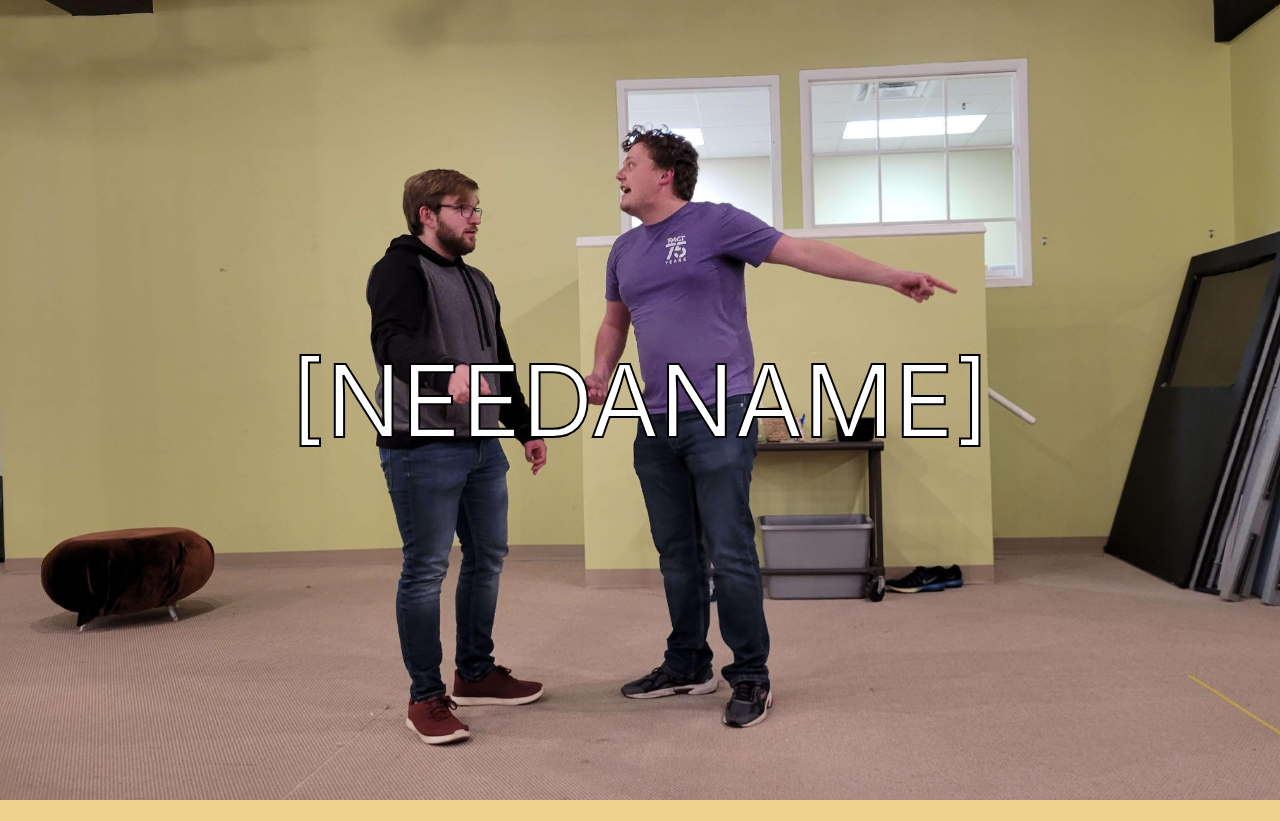
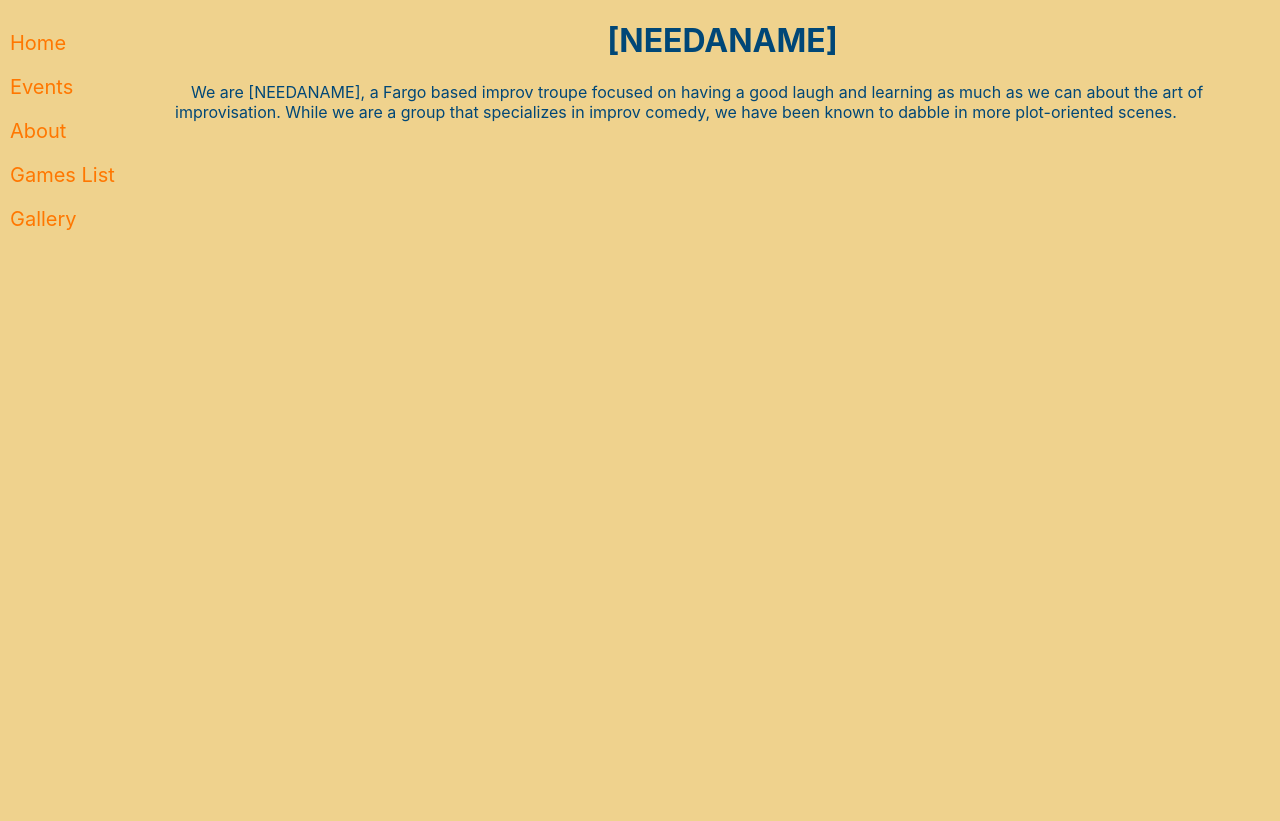
Before and after one commit to chuckkanoy/community-improv-site, a React (Create React App) app: page / in a window 1280 px wide. Before the commit the page ends 800 px from the top, so only its background shows below. Built offline with nearby package versions, Linux system fonts and the light colour scheme.

Commit message:
updating page content for initial release

```diff
--- a/src/App.css
+++ b/src/App.css
@@ -1,5 +1,7 @@
 .App {
     height: 100%;
+    margin: 10px 10px 10px 175px;
+    justify-content: center;
 }
 
 .siteHeader {
--- a/src/App.js
+++ b/src/App.js
@@ -7,7 +7,6 @@ import Home from "./pages/home/Home";
 import About from "./pages/about/About";
 import Games from "./pages/games/Games";
 import Gallery from "./pages/gallery/Gallery";
-import Opening from "./opening/Opening";
 
 function App() {
   return (
@@ -20,7 +19,7 @@ function App() {
           <Route path="/gameslist" element={<Games />}/>
           <Route path="/gallery" element={<Gallery />}/>
           <Route path="/home" element={<Home />}/>
-          <Route path="/" element={<Opening />}/>
+          <Route path="/" element={<Home />}/>
         </Routes>
       </div>
     </Router>
--- a/src/index.css
+++ b/src/index.css
@@ -7,6 +7,7 @@
 }
 
 body {
+  height: 100%;
   margin: 0;
   font-family: -apple-system, BlinkMacSystemFont, 'Segoe UI', 'Roboto', 'Oxygen',
     'Ubuntu', 'Cantarell', 'Fira Sans', 'Droid Sans', 'Helvetica Neue',
--- a/src/opening/Opening.css
+++ /dev/null
@@ -1,15 +0,0 @@
-.openingCard {
-    height: 100%;
-    width: 100%;
-    position: absolute;
-    background-image: url("matt_yelling.jpg");
-    background-size: cover;
-    display: flex;
-    justify-content: center;
-    align-items: center;
-
-    font-size: 100px;
-    color: white;
-    -webkit-text-stroke-width: 2px;
-    -webkit-text-stroke-color: black;
-}
--- a/src/opening/Opening.js
+++ /dev/null
@@ -1,14 +0,0 @@
-import React from "react";
-import {Link} from "react-router-dom";
-
-import "./Opening.css"
-
-function Opening() {
-    return (
-        <Link to="/home" className="openingCard">
-            [NEEDANAME]
-        </Link>
-    );
-}
-
-export default Opening;
--- a/src/pages/about/About.js
+++ b/src/pages/about/About.js
@@ -2,7 +2,13 @@ import React from "react";
 
 function About() {
     return (
-        <h1>A Little More About [NEEDANAME]</h1>
+        <>
+            <h1>A Little More About [NEEDANAME]</h1>
+            <p>
+                This will be where we display our history of our club and the goals we are trying to
+                achieve.
+            </p>
+        </>
     );
 }
 
--- a/src/pages/events/Events.js
+++ b/src/pages/events/Events.js
@@ -2,7 +2,12 @@ import React from "react";
 
 function Events() {
     return (
-        <h1>Events</h1>
+        <>
+            <h1>Events</h1>
+            <p>
+                This is where we will post upcoming events with dates and locations.
+            </p>
+        </>
     );
 }
 
--- a/src/pages/gallery/Gallery.js
+++ b/src/pages/gallery/Gallery.js
@@ -2,7 +2,12 @@ import React from "react";
 
 function Gallery() {
     return (
-        <h1>Photo Gallery</h1>
+        <>
+            <h1>Photo Gallery</h1>
+            <p>
+                This is where we will pull pictures from practices and events.
+            </p>
+        </>
     );
 }
 
--- a/src/pages/games/Games.js
+++ b/src/pages/games/Games.js
@@ -2,7 +2,13 @@ import React from "react";
 
 function Games() {
     return (
-        <h1>Games We Play</h1>
+        <>
+            <h1>Games We Play</h1>
+            <p>
+                This is where we will have a list of games we play with a details page of how to
+                play them.
+            </p>
+        </>
     );
 }
 
--- a/src/pages/home/Home.css
+++ b/src/pages/home/Home.css
@@ -0,0 +1,19 @@
+.openingCard {
+    height: 100%;
+    width: 100%;
+    margin-top: -2.5%;
+    margin-left: -175px;
+    position: absolute;
+    background-image: url("matt_yelling.jpg");
+    background-size: cover;
+    display: flex;
+    justify-content: center;
+    align-items: center;
+
+    font-size: 100px;
+    color: white;
+    -webkit-text-stroke-width: 2px;
+    -webkit-text-stroke-color: black;
+
+    border: none;
+}
--- a/src/pages/home/Home.js
+++ b/src/pages/home/Home.js
@@ -1,8 +1,24 @@
 import React from "react";
+
+import "./Home.css"
 
 function Home() {
     return (
-        <h1>[NEEDANAME]</h1>
+        <>
+            {/* button used for splash screen effect
+            <button to="/home" className="openingCard" id="openingCard" onClick={() => {
+                document.getElementById("openingCard").style.visibility = "hidden";
+            }}>
+                [NEEDANAME]
+            </button>  */}
+            <h1>[NEEDANAME]</h1>
+            <p>
+                &emsp;We are [NEEDANAME], a Fargo based improv troupe focused on having a good laugh
+                and learning as much as we can about the art of improvisation. While we are a
+                group that specializes in improv comedy, we have been known to dabble in more
+                plot-oriented scenes.
+            </p>
+        </>
     );
 }
 
```
Also changed, not shown: src/pages/home/matt_yelling.jpg (renamed from src/opening/matt_yelling.jpg).
